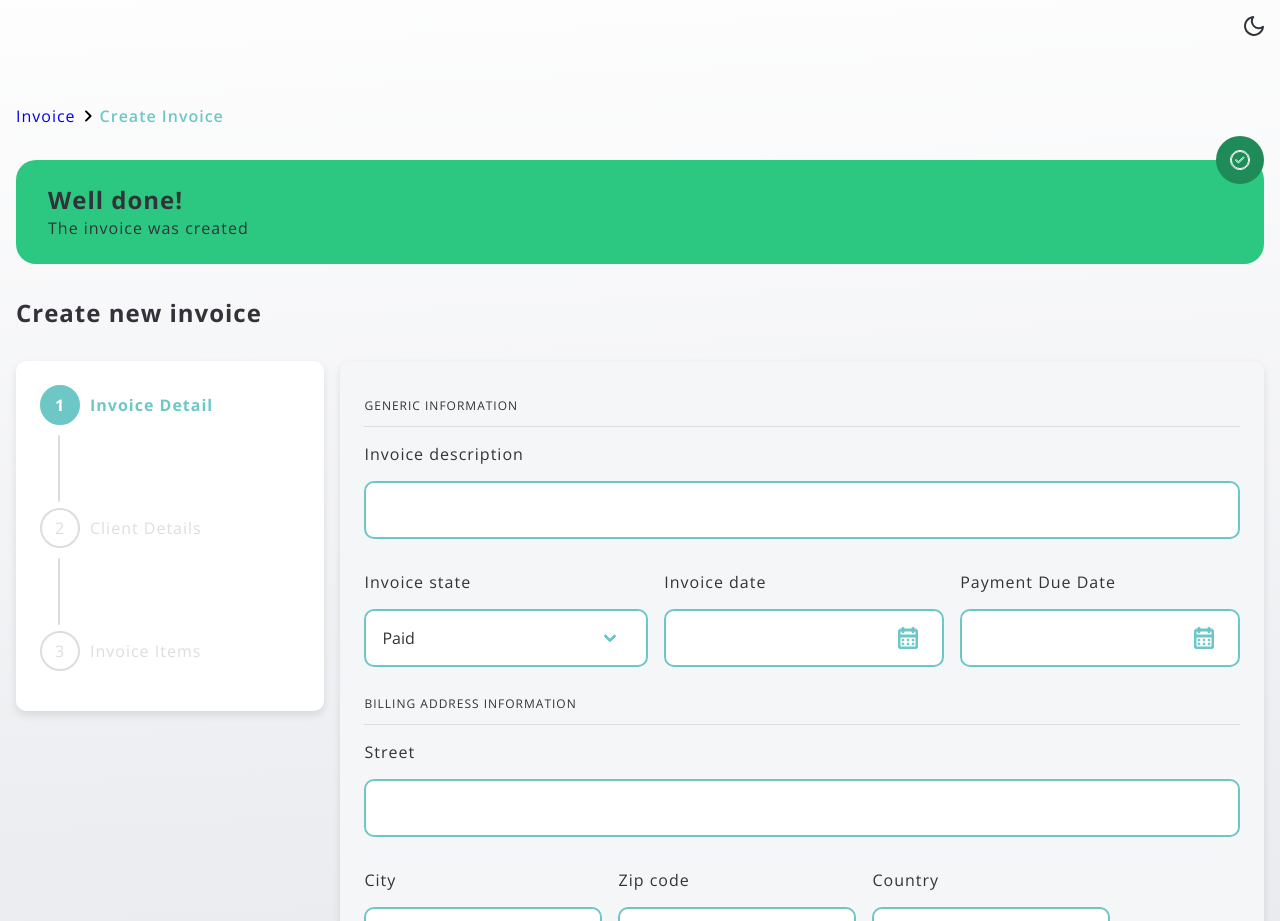
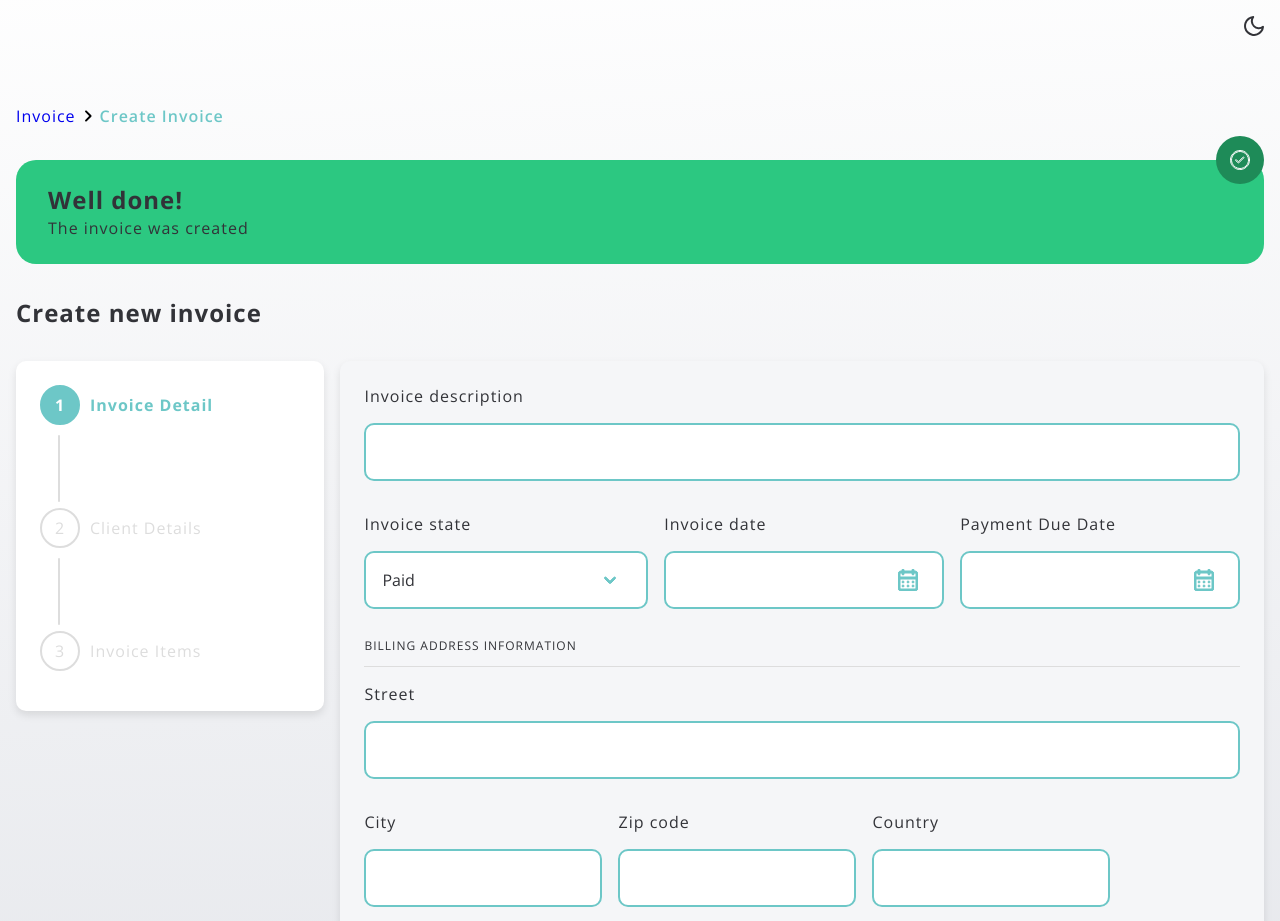
Before and after one commit to Guilhermeffable/invoice-app, a React (Create React App) app: page /create in a window 1280 px wide. Shown: the top 921 px of the page. Built offline with nearby package versions, Linux system fonts and the light colour scheme.

Commit message:
Form refactor

```diff
--- /dev/null
+++ b/src/components/molecules/Card/index.tsx
@@ -0,0 +1,13 @@
+import React from "react";
+import { CardProps } from "./types";
+
+const Card: React.FC<CardProps> = ({ extraClasses, title, children }) => {
+  return (
+    <div className={`card flex flex--column flex__gap--1 ${extraClasses}`}>
+      {title && <h2 className="font__weight--300">{title}</h2>}
+      {children}
+    </div>
+  );
+};
+
+export default Card;
--- /dev/null
+++ b/src/components/molecules/Card/types.ts
@@ -0,0 +1,5 @@
+export interface CardProps {
+  children: React.ReactNode;
+  title?: string;
+  extraClasses?: string;
+}
--- /dev/null
+++ b/src/components/molecules/Form/InputField/index.tsx
@@ -0,0 +1,25 @@
+import React from "react";
+import Input from "../../../atoms/Input";
+import { InputFieldProps } from "./types";
+
+const InputField: React.FC<InputFieldProps> = ({
+  id,
+  label,
+  onChange,
+  placeholder,
+}) => {
+  return (
+    <div className="flex  flex--column flex__gap--1">
+      <label className="font__weight--400" htmlFor={id}>
+        {label}
+      </label>
+      <Input
+        id={id}
+        placeholder={placeholder}
+        onChange={(value: string) => onChange(value)}
+      />
+    </div>
+  );
+};
+
+export default InputField;
--- /dev/null
+++ b/src/components/molecules/Form/InputField/types.ts
@@ -0,0 +1,6 @@
+export interface InputFieldProps {
+  label: string;
+  id: string;
+  onChange: (value: string) => void;
+  placeholder: string;
+}
--- a/src/components/molecules/Select/index.tsx
+++ b/src/components/molecules/Select/index.tsx
@@ -1,6 +1,6 @@
 import React, { useState } from "react";
 import { Chevron } from "../../../assets/svg";
-import Input from "../Input";
+import Input from "../../atoms/Input";
 import "../../../assets/styles/components/molecules/_select.scss";
 
 const Select = ({
--- a/src/components/organisms/Filters/index.tsx
+++ b/src/components/organisms/Filters/index.tsx
@@ -3,7 +3,7 @@ import PropTypes from "prop-types";
 import { Calendar, Chevron, Close, Plus } from "../../../assets/svg";
 import Button from "../../atoms/Button/index";
 import DatePicker from "../../molecules/Datepicker";
-import Input from "../../molecules/Input";
+import Input from "../../atoms/Input";
 import "../../../assets/styles/components/organisms/_filter.scss";
 import { useEffect } from "react";
 import { FilterValues, initialFilterValues } from "../../../utils";
--- a/src/components/organisms/Forms/client-form.tsx
+++ b/src/components/organisms/Forms/client-form.tsx
@@ -1,7 +1,7 @@
 import React, { useState } from "react";
 import { Client, InvoiceInterface } from "../../../utils";
 import Button from "../../atoms/Button";
-import Input from "../../molecules/Input";
+import Input from "../../atoms/Input";
 
 const ClientForm = ({
   onFormChange,
--- a/src/components/organisms/Forms/info-form.tsx
+++ b/src/components/organisms/Forms/info-form.tsx
@@ -3,9 +3,11 @@ import { Calendar, Chevron } from "../../../assets/svg";
 import { FORM_TYPE, InvoiceInterface } from "../../../utils";
 import Button from "../../atoms/Button";
 import DatePicker from "../../molecules/Datepicker";
-import Input from "../../molecules/Input";
+import Input from "../../atoms/Input";
 import Select from "../../molecules/Select";
 import "../../../assets/styles/components/organisms/_info.scss";
+import InputField from "../../molecules/Form/InputField";
+import Card from "../../molecules/Card";
 
 const InfoForm = ({
   onFormChange,
@@ -65,20 +67,15 @@ const InfoForm = ({
   };
 
   return (
-    <div className="card info flex flex--column flex__gap--1">
-      <h2 className="font__weight--300">Generic Information</h2>
+    <Card extraClasses="info">
       <form>
         <fieldset className="flex flex--column flex__gap--2">
-          <div className="info__container flex flex--column flex__gap--1">
-            <label className="font__weight--400" htmlFor="invoiceDescription">
-              Invoice description
-            </label>
-            <Input
-              id="invoiceDescription"
-              placeholder=""
-              onChange={(value: string) => setDescription(value)}
-            />
-          </div>
+          <InputField
+            label={"Invoice description"}
+            id={"invoiceDescription"}
+            onChange={setDescription}
+            placeholder={""}
+          />
           <section className="info__form-section flex flex__gap--1">
             <div className="info__container flex flex--column flex__gap--1">
               <label className="font__weight--400" htmlFor="invoiceState">
@@ -154,49 +151,31 @@ const InfoForm = ({
       <h2 className="font__weight--300">Billing Address Information</h2>
       <form>
         <fieldset className="flex flex--column flex__gap--2">
-          <div className="info__container flex  flex--column flex__gap--1">
-            <label className="font__weight--400" htmlFor="invoiceStreet">
-              Street
-            </label>
-            <Input
-              id="invoiceStreet"
-              placeholder=""
-              onChange={(value: string) => setStreet(value)}
+          <InputField
+            label={"Street"}
+            id={"invoiceStreet"}
+            onChange={setStreet}
+            placeholder={""}
+          />
+          <section className="info__form-section  flex flex__gap--1">
+            <InputField
+              label={"City"}
+              id={"invoiceCity"}
+              onChange={setCity}
+              placeholder={""}
             />
-          </div>
-          <section className="info__form-section  flex flex__gap--1">
-            <div className="info__container flex flex__gap--1">
-              <div className="flex flex--column flex__gap--1">
-                <label className="font__weight--400" htmlFor="invoiceCity">
-                  City
-                </label>
-                <Input
-                  id="invoiceCity"
-                  placeholder=""
-                  onChange={(value: string) => setCity(value)}
-                />
-              </div>
-              <div className="flex flex--column flex__gap--1">
-                <label className="font__weight--400" htmlFor="invoiceZipCode">
-                  Zip code
-                </label>
-                <Input
-                  id="invoiceZipCode"
-                  placeholder=""
-                  onChange={(value: string) => setZipCode(value)}
-                />
-              </div>
-            </div>
-            <div className="info__container flex flex--column flex__gap--1">
-              <label className="font__weight--400" htmlFor="invoiceCountry">
-                Country
-              </label>
-              <Input
-                id="invoiceCountry"
-                placeholder=""
-                onChange={(value: string) => setCountry(value)}
-              />
-            </div>
+            <InputField
+              label={"Zip code"}
+              id={"invoiceZipCode"}
+              onChange={setZipCode}
+              placeholder={""}
+            />
+            <InputField
+              label={"Country"}
+              id={"invoiceCountry"}
+              onChange={setCountry}
+              placeholder={""}
+            />
           </section>
         </fieldset>
       </form>
@@ -206,7 +185,7 @@ const InfoForm = ({
         buttonStyle="primary"
         onClick={() => changePage()}
       />
-    </div>
+    </Card>
   );
 };
 
--- a/src/components/organisms/Forms/item-form.tsx
+++ b/src/components/organisms/Forms/item-form.tsx
@@ -9,7 +9,7 @@ import React, {
 import { Close, Delete, Plus } from "../../../assets/svg";
 import { InvoiceItem } from "../../../utils";
 import Button from "../../atoms/Button";
-import Input from "../../molecules/Input";
+import Input from "../../atoms/Input";
 
 const ItemForm = ({
   onFormChange,
--- a/src/pages/Detail/index.tsx
+++ b/src/pages/Detail/index.tsx
@@ -6,7 +6,7 @@ import Status from "../../components/atoms/Status";
 import Button from "../../components/atoms/Button";
 import { useLocation } from "react-router-dom";
 import { BreadcrumbLink, InvoiceInterface } from "../../utils";
-import Input from "../../components/molecules/Input";
+import Input from "../../components/atoms/Input";
 import { deleteInvoice, putInvoice } from "../../services/invoices";
 
 const InvoiceDetail = () => {
```
Also changed, not shown: src/assets/styles/components/molecules/_input-field.scss (added), src/components/atoms/Input/index.tsx (renamed from src/components/molecules/Input/index.tsx).
